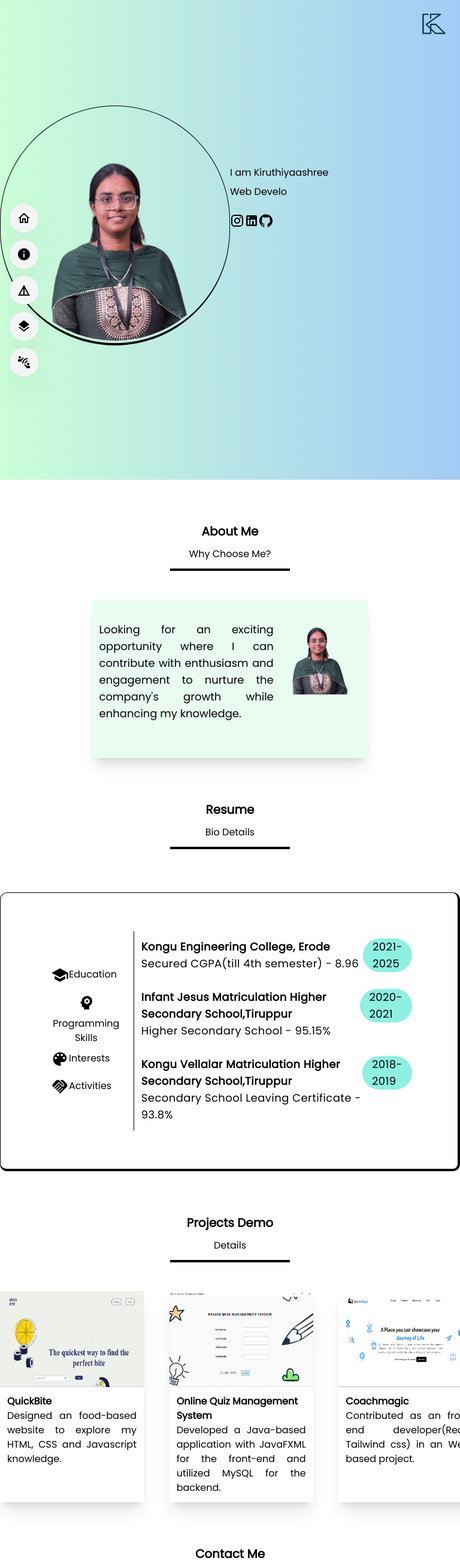
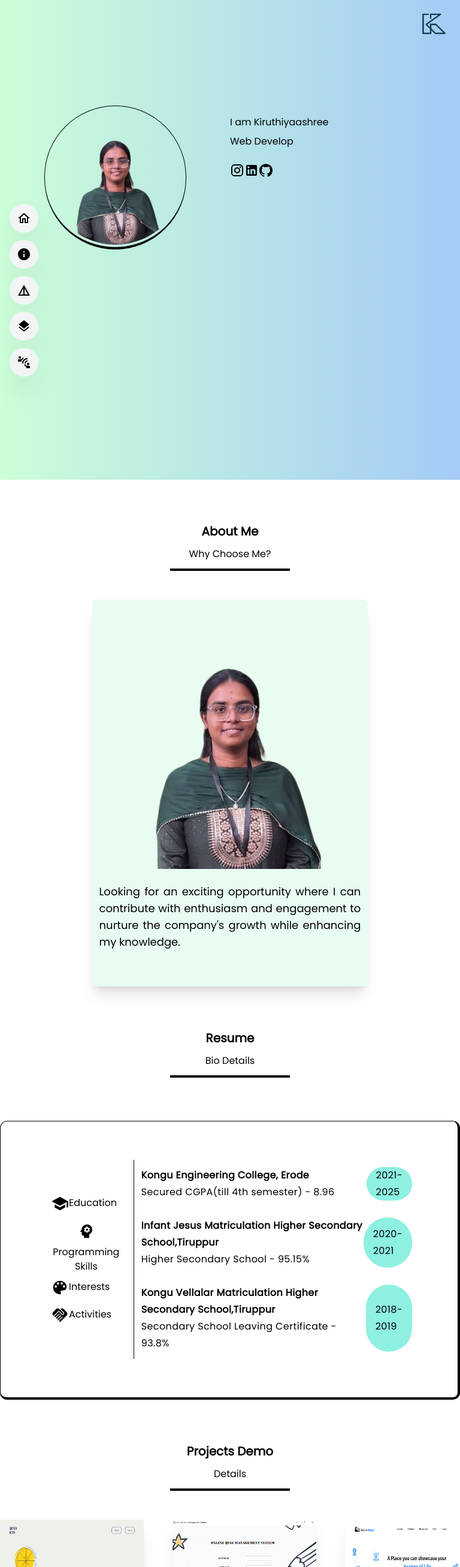
Before and after one commit to kiruthiyaashree/kiruthiyaashree.github.io, a React (Create React App) app: page / in a window 768 px wide. Shown: the top 2613 px of the page at 60% size. Built offline with nearby package versions, Linux system fonts and the light colour scheme.

Commit message:
css responsive update

```diff
--- a/src/App.css
+++ b/src/App.css
@@ -25,3 +25,55 @@
 .scrolling-container::-webkit-scrollbar-track {
   background-color: transparent;
 }
+@media screen and (min-width : 500px)
+{
+  .home > .home_text{
+    font-size: 20rem;
+    font-weight: bold;
+    background-color: antiquewhite;
+  }
+  .tabs{
+    height: fit-content;
+  }
+
+  .demo{
+    display: grid;
+    grid-gap: 6rem;
+  }
+}
+
+@media screen and (max-width:768px ) {
+  .profile{
+    height: 15em;
+  }
+  .info{
+    text-align: center;
+  }
+  .home > p{
+    font-size: 1rem;
+    font-weight: bold;
+  }
+  .links{
+    padding-bottom: 8px;
+  }
+  .about_me {
+    display: flex;
+    flex-direction: column-reverse;
+  }
+  .tabs{
+    font-size: medium;
+    height: max-content;
+  }
+  .tabs_text{
+    font-size: medium;
+  }
+  .demo{
+    display: grid;
+    grid-gap: 6rem;
+    text-align: justify;
+  }
+  .time_period{
+    display: flex;
+    justify-content: center;
+  }
+}
```
